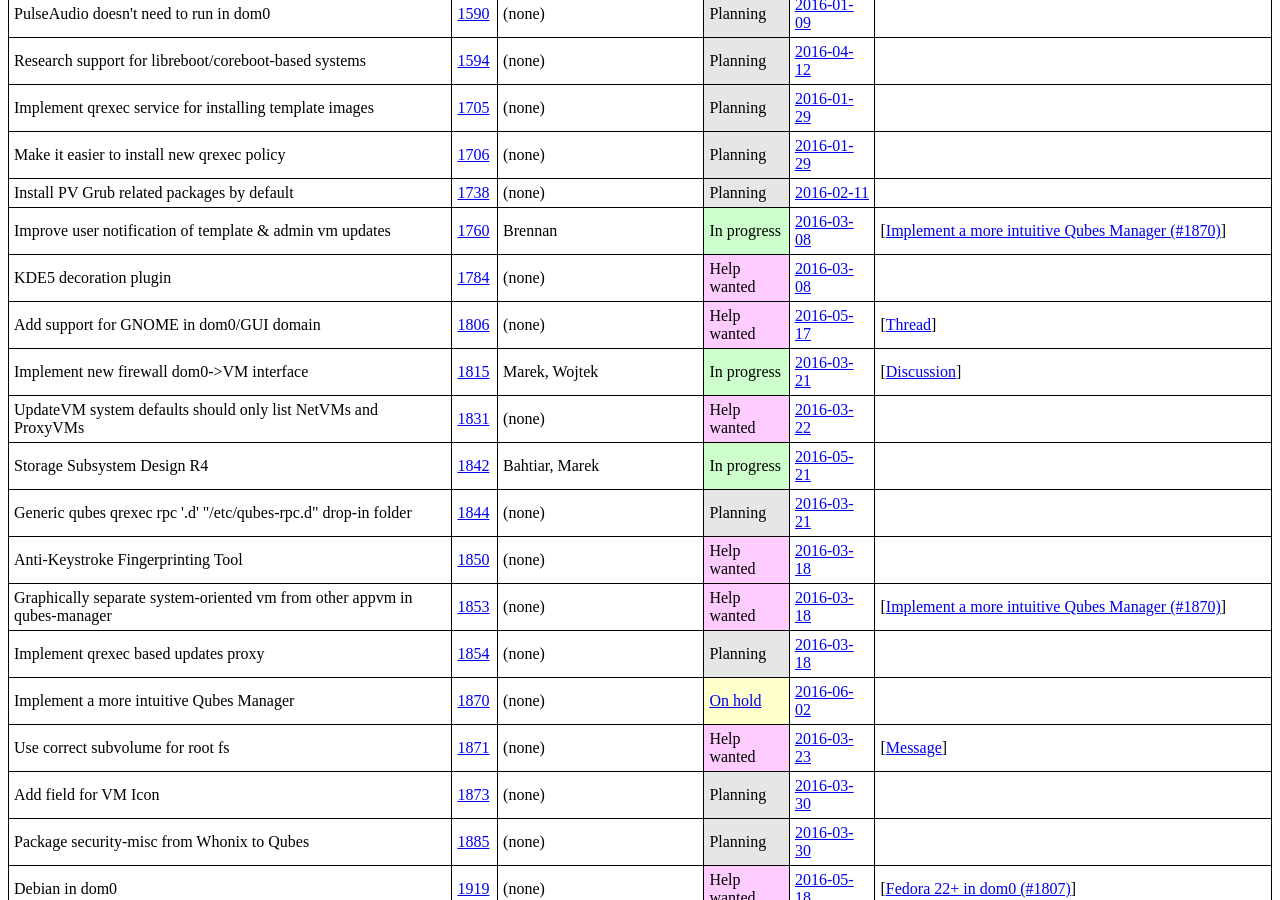
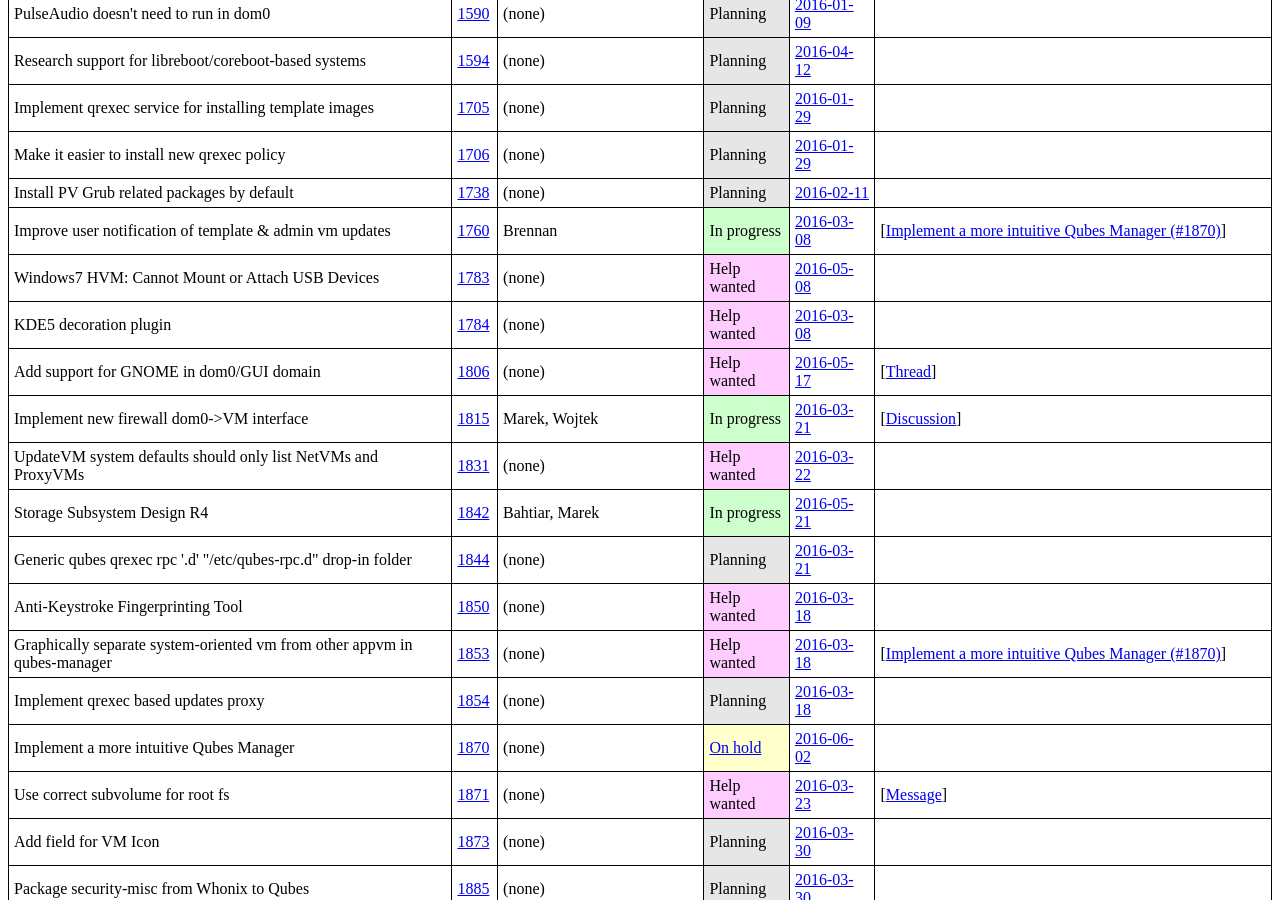
Before and after one commit to QubesOS/qubes-issues, a Jekyll site: the page built from index.md, in a window 1280 px wide and 900 px high, scrolled down 3006 px. Built offline with Jekyll 4.4.1, drawn with Linux system fonts in a browser that asks for light colours.

Commit message:
Track #1783

```diff
--- a/_data/features.yml
+++ b/_data/features.yml
@@ -1037,6 +1037,21 @@
   - desc   :
     url    :
 
+- name   : "Windows7 HVM: Cannot Mount or Attach USB Devices"
+  issue  : 1783
+  devs   :
+  status :
+    term   : Help wanted
+    url    :
+  updated:
+    date   : 2016-05-08
+    url    : https://github.com/QubesOS/qubes-issues/issues/1783#issuecomment-217113900
+  info   :
+  - desc   :
+    url    :
+  - desc   :
+    url    :
+
 - name   : KDE5 decoration plugin
   issue  : 1784
   devs   :
```
